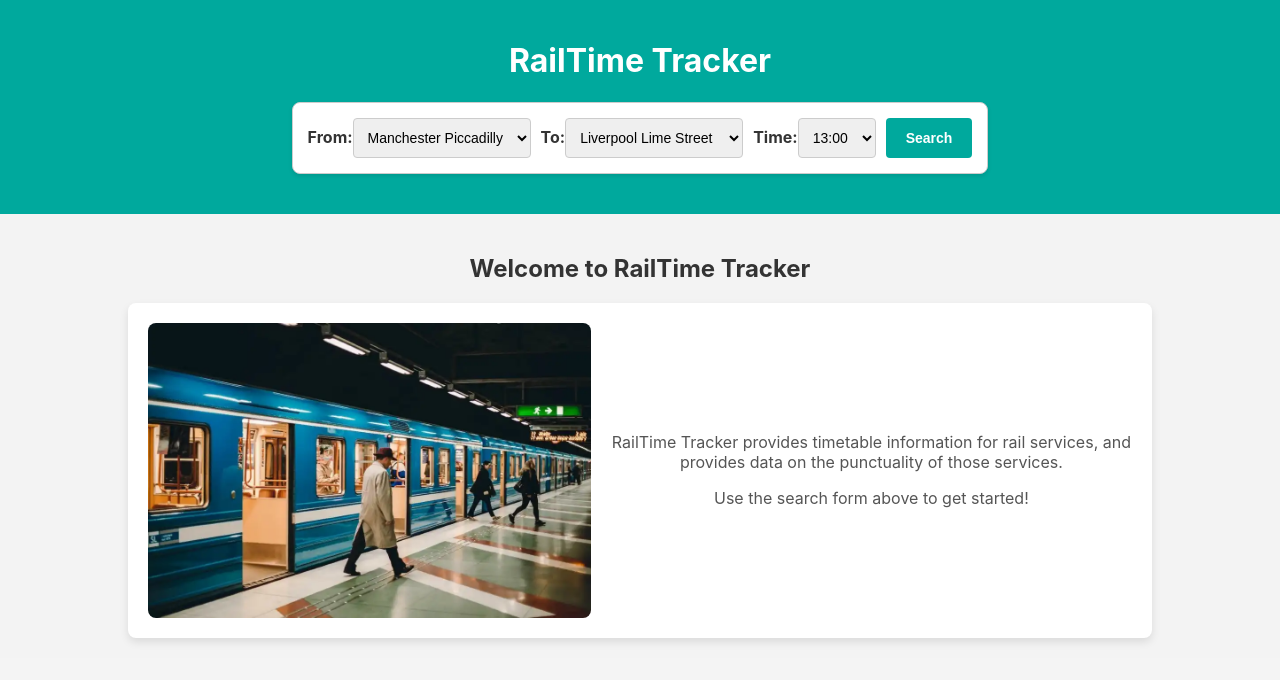
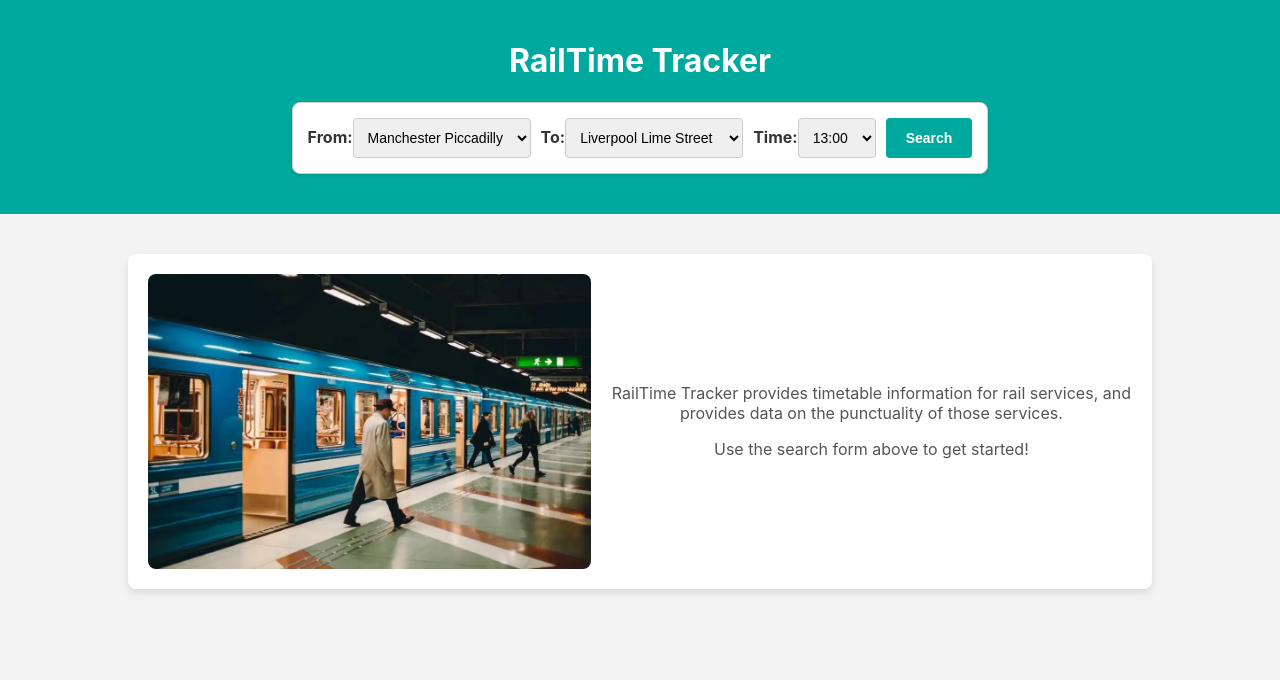
Before and after one commit to RGraDev/RailTime-Tracker, a React (Create React App) app: page / in a window 1280 px wide. Shown: the top 680 px of the page. Built offline with nearby package versions, Linux system fonts and the light colour scheme.

Commit message:
altered landing component

```diff
--- a/src/components/Landing.js
+++ b/src/components/Landing.js
@@ -6,7 +6,6 @@ const Landing = () => {
   return (
     <div className="landing-container">
       <div className="landing-content">
-        <h2>Welcome to RailTime Tracker</h2>
         <div className="landing-card">
           <img
             src="landing-image.jpg"
```
